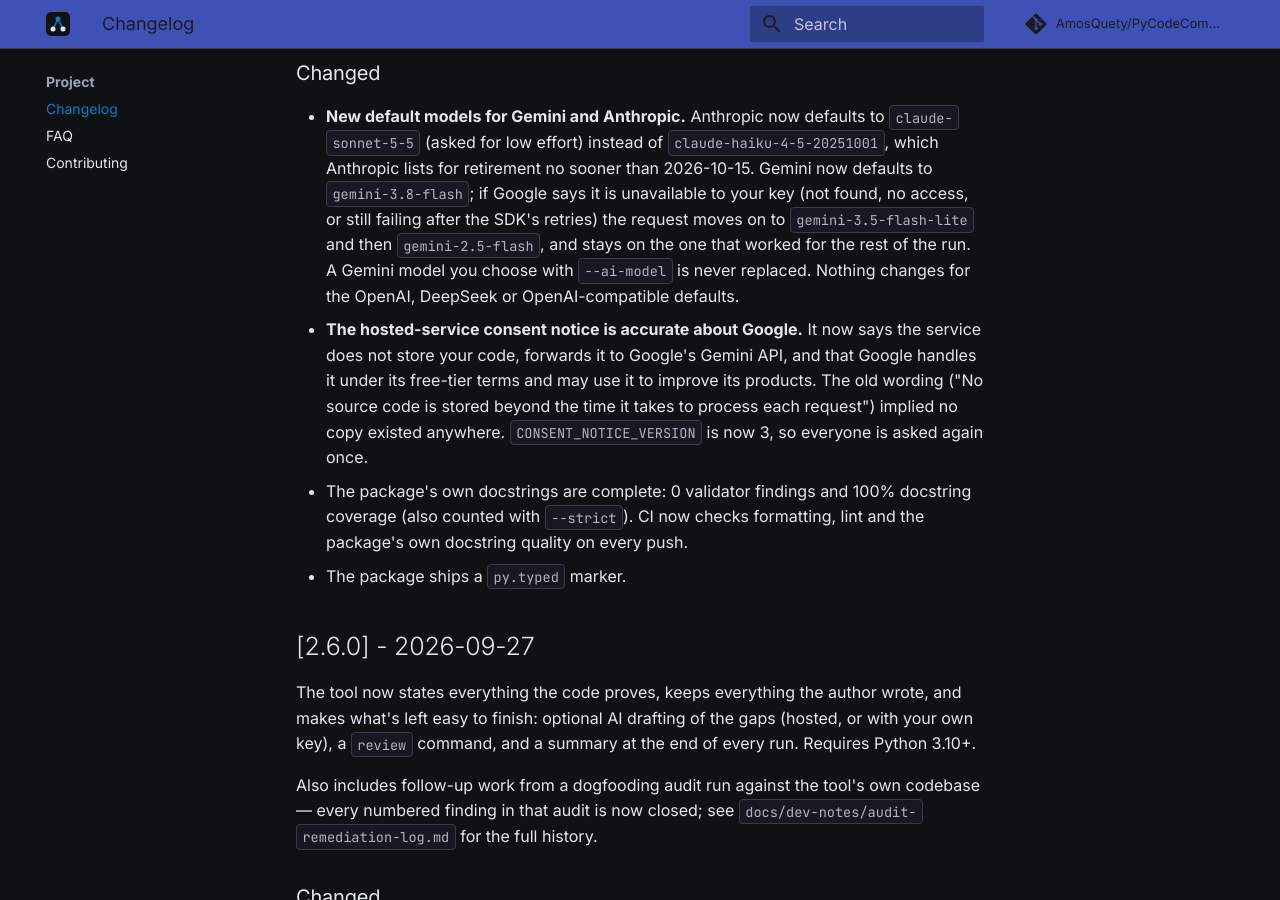
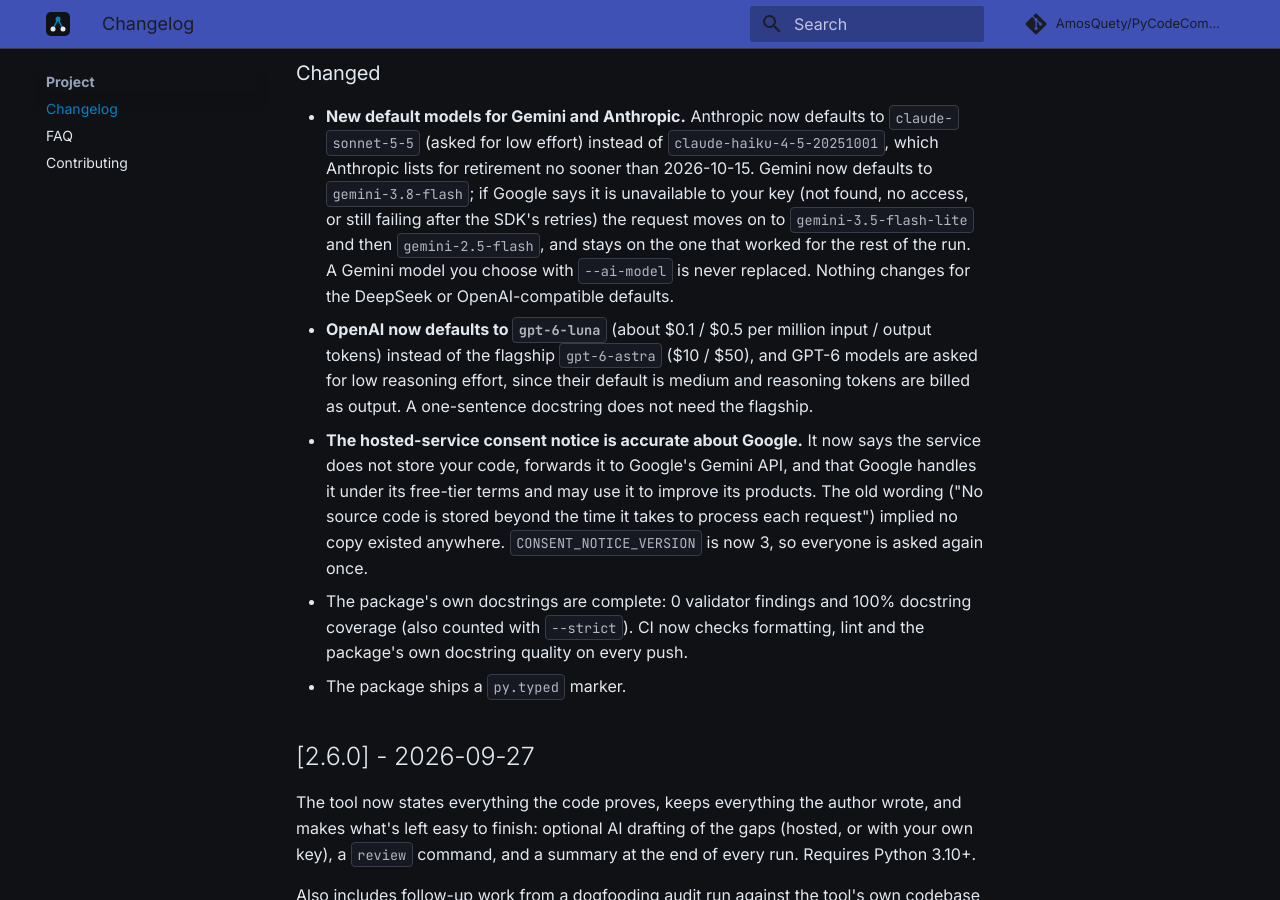
Before and after one commit to AmosQuety/PyCodeCommenter, an MkDocs documentation site: the page built from docs/changelog.md, in a window 1280 px wide and 900 px high, scrolled down 1468 px. Built offline with MkDocs 1.6.1 and Material for MkDocs 9.7.7, drawn with Linux system fonts in a browser that asks for light colours; comment, search, counter and statistics services are not loaded.

Commit message:
feat(ai): default OpenAI to gpt-6-luna at low reasoning effort

```diff
--- a/CHANGELOG.md
+++ b/CHANGELOG.md
@@ -48,7 +48,12 @@
   SDK's retries) the request moves on to `gemini-3.5-flash-lite` and then
   `gemini-2.5-flash`, and stays on the one that worked for the rest of the
   run. A Gemini model you choose with `--ai-model` is never replaced. Nothing
-  changes for the OpenAI, DeepSeek or OpenAI-compatible defaults.
+  changes for the DeepSeek or OpenAI-compatible defaults.
+- **OpenAI now defaults to `gpt-6-luna`** (about $0.1 / $0.5 per million
+  input / output tokens) instead of the flagship `gpt-6-astra` ($10 / $50), and
+  GPT-6 models are asked for low reasoning effort, since their default is
+  medium and reasoning tokens are billed as output. A one-sentence docstring
+  does not need the flagship.
 - **The hosted-service consent notice is accurate about Google.** It now says
   the service does not store your code, forwards it to Google's Gemini API,
   and that Google handles it under its free-tier terms and may use it to
```
Also changed, not shown: README.md (+2 -2 lines), docs/cli-reference.md (+1 -1 lines), 2 other files.
